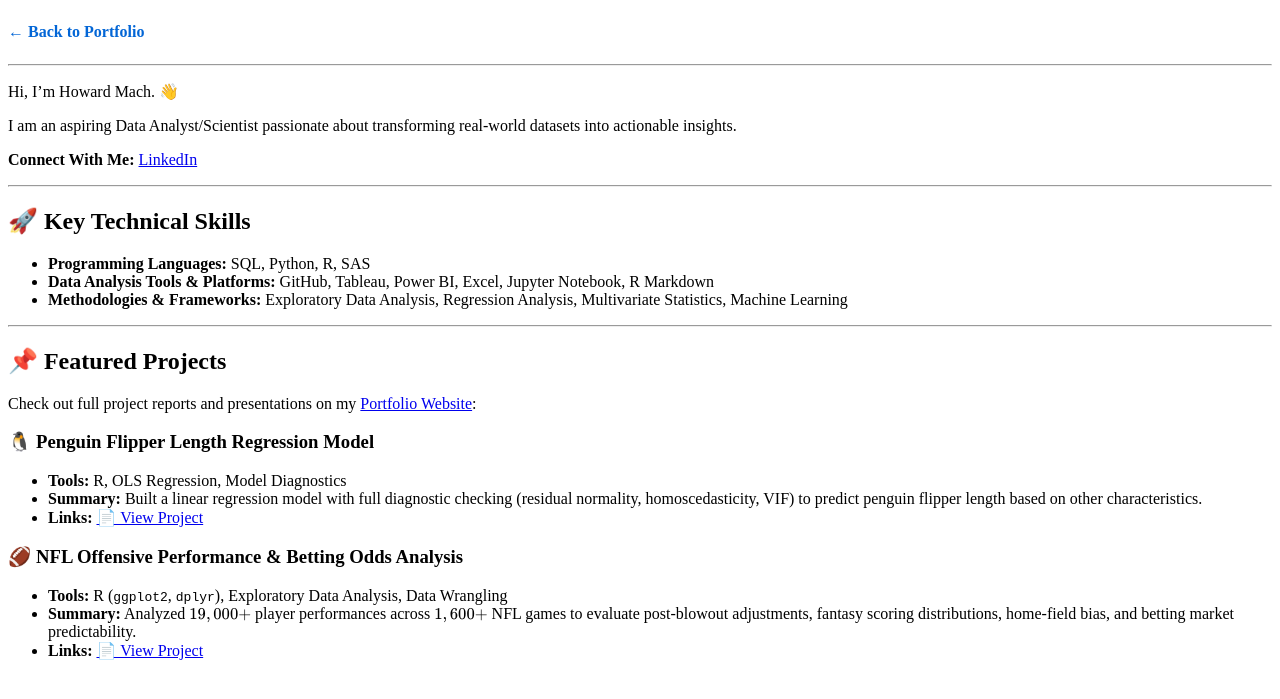
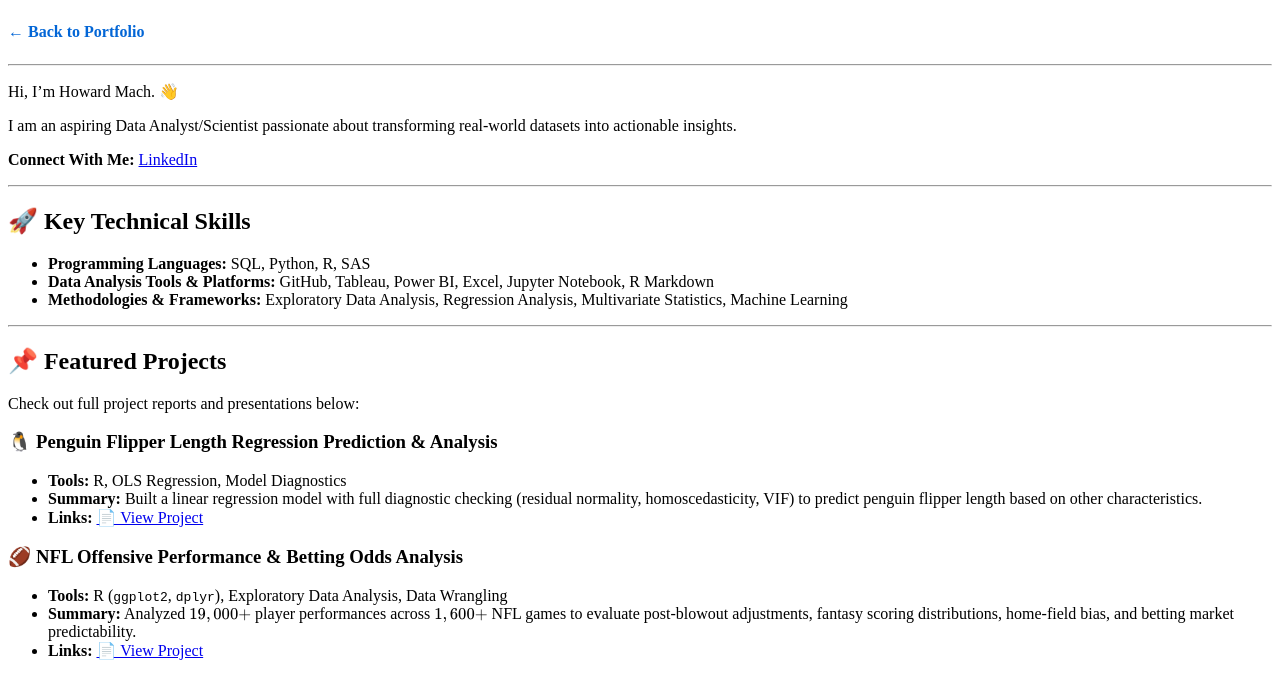
Before and after one commit to howardmach/howardmach.github.io, a Jekyll site: the page built from index.md, in a window 1280 px wide. Shown: the top 699 px of the page. Built offline with Jekyll 4.4.1, drawn with Linux system fonts in a browser that asks for light colours; our own code applies the rules of GitHub Pages for plain Markdown files.

Commit message:
Revise project details for Penguin Flipper Length
Updated project title and description for clarity.

```diff
--- a/index.md
+++ b/index.md
@@ -16,9 +16,9 @@ I am an aspiring Data Analyst/Scientist passionate about transforming real-world
 
 ## 📌 Featured Projects
 
-Check out full project reports and presentations on my [Portfolio Website](https://howardmach.github.io):
+Check out full project reports and presentations below:
 
-### 🐧 Penguin Flipper Length Regression Model
+### 🐧 Penguin Flipper Length Regression Prediction & Analysis
 * **Tools:** R, OLS Regression, Model Diagnostics
 * **Summary:** Built a linear regression model with full diagnostic checking (residual normality, homoscedasticity, VIF) to predict penguin flipper length based on other characteristics.
 * **Links:** [📄 View Project](./projects/penguin-regression)
```
